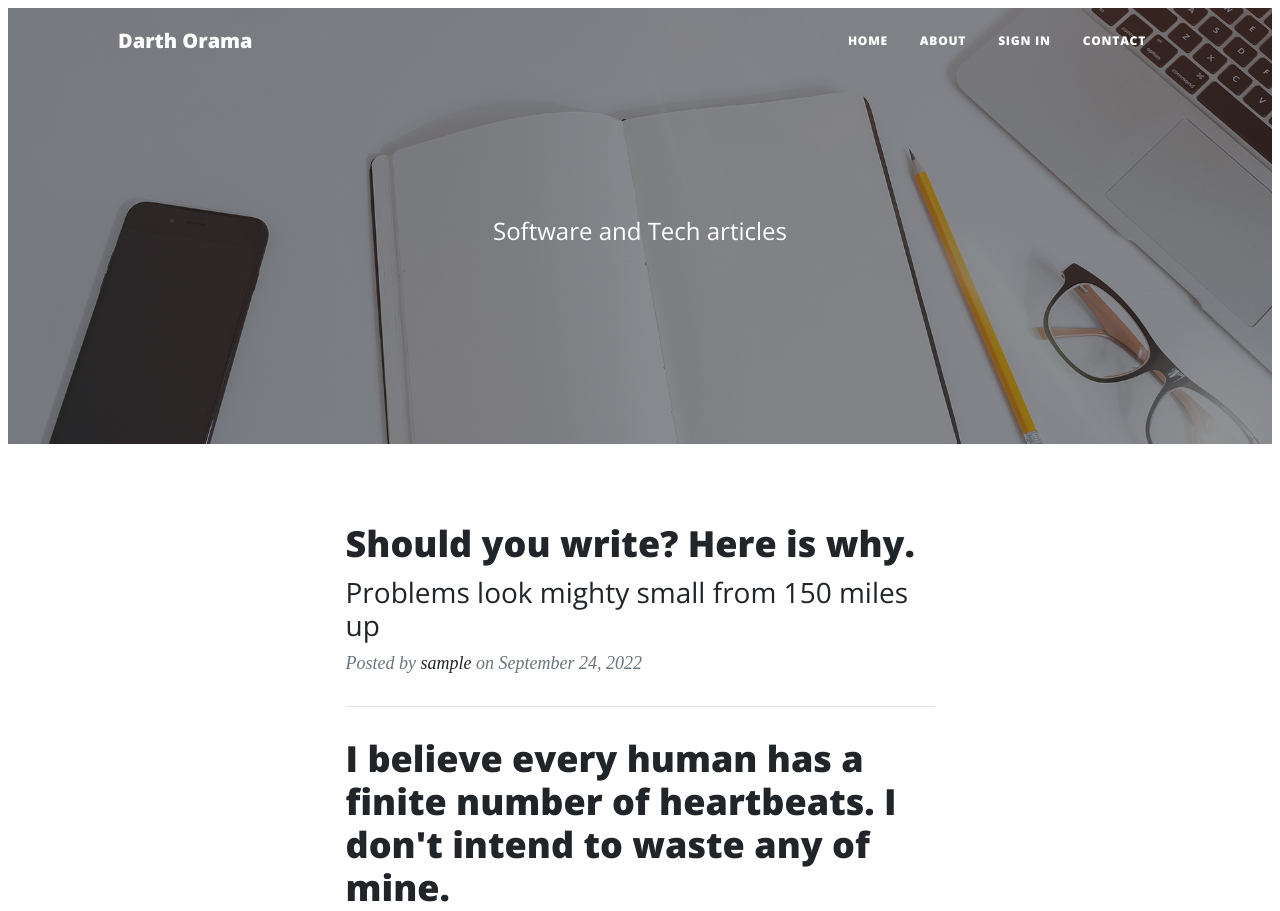
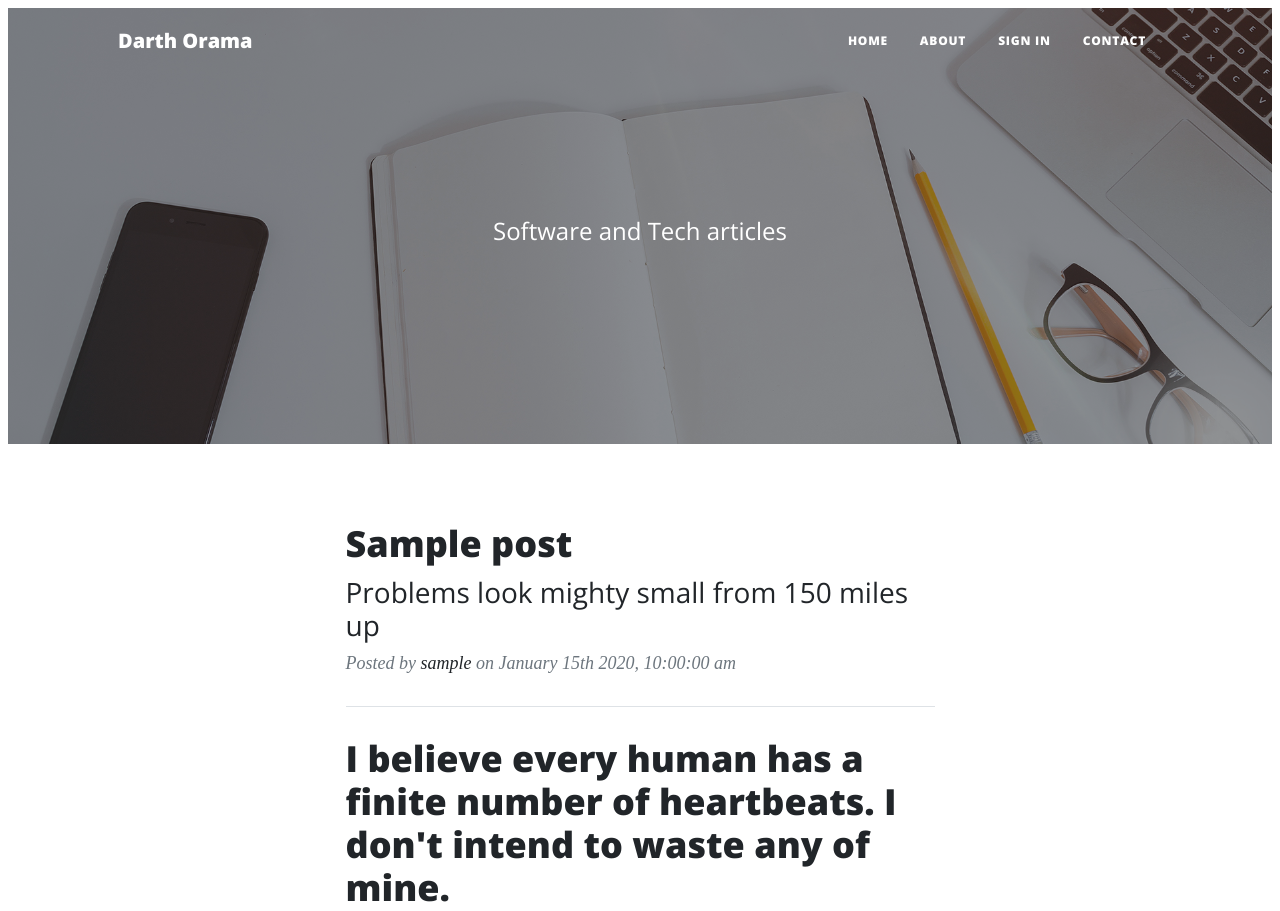
Before and after one commit to demuk/darthorama, a Flask app: template app/templates/home.html in a window 1280 px wide. Shown: the top 911 px of the page. Run offline with Flask 2, Linux system fonts and the light colour scheme; the template is opened without the code that fills it: values that come from a table or form of the project are taken from there, others are empty; tables that the repository leaves empty hold one stand-in row (values such as "Sample post"); some libraries are stand-ins or nearby versions.

Commit message:
display time of post creation using flask ,omments

```diff
--- a/app/templates/home.html
+++ b/app/templates/home.html
@@ -6,6 +6,7 @@
         <meta name="description" content="" />
         <meta name="author" content="" />
         <title>Home - Darth Orama</title>
+        {{ moment.include_moment() }}
         <link rel="icon" type="image/x-icon" href="assets/favicon.ico" />
         <!-- Font Awesome icons (free version)-->
         <script src="https://use.fontawesome.com/releases/v6.1.0/js/all.js" crossorigin="anonymous"></script>
@@ -56,19 +57,25 @@
             <div class="row gx-4 gx-lg-5 justify-content-center">
                 <div class="col-md-10 col-lg-8 col-xl-7">
                     <!-- Post preview-->
+
+                    {% for post in posts %}
+                    {% if post %}
                     <div class="post-preview">
+
                         <a href="post.html">
-                            <h2 class="post-title">Should you write? Here is why.</h2>
+                            <h2 class="post-title">{{ post.title }}</h2>
                             <h3 class="post-subtitle">Problems look mighty small from 150 miles up</h3>
                         </a>
                         <p class="post-meta">
                             Posted by
-                            <a href="#!">{{user.username}}</a>
-                            on September 24, 2022
+                            <a href="#!">{{post.user.username}}</a>
+                            on {{ moment(post.timestamp).format('MMMM Do YYYY, h:mm:ss a') }}
                         </p>
                     </div>
                     <!-- Divider-->
                     <hr class="my-4" />
+                    {%endif%}
+                    {%endfor%}
                     <!-- Post preview-->
                     <div class="post-preview">
                         <a href="post.html"><h2 class="post-title">I believe every human has a finite number of heartbeats. I don't intend to waste any of mine.</h2></a>
```
